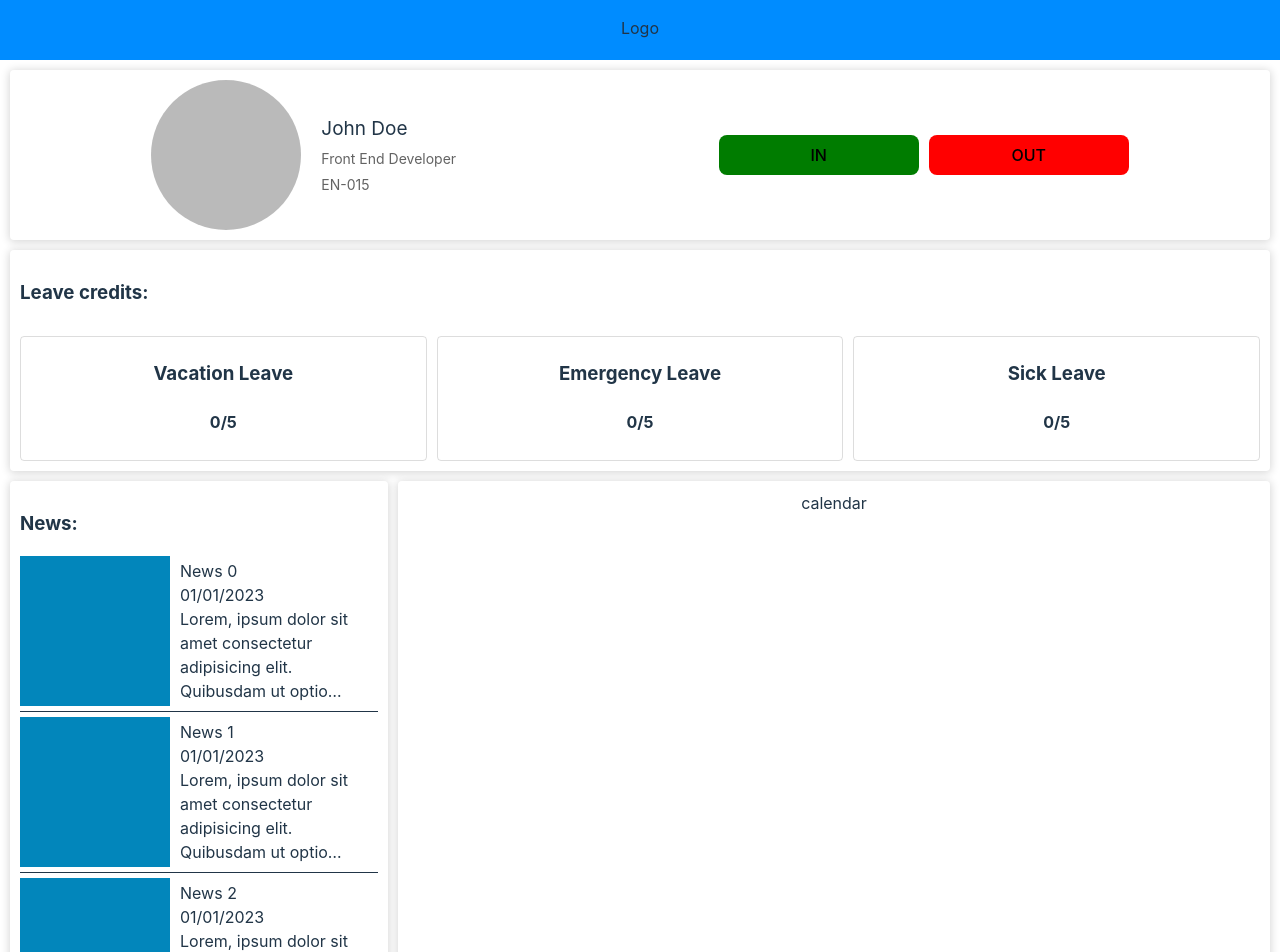
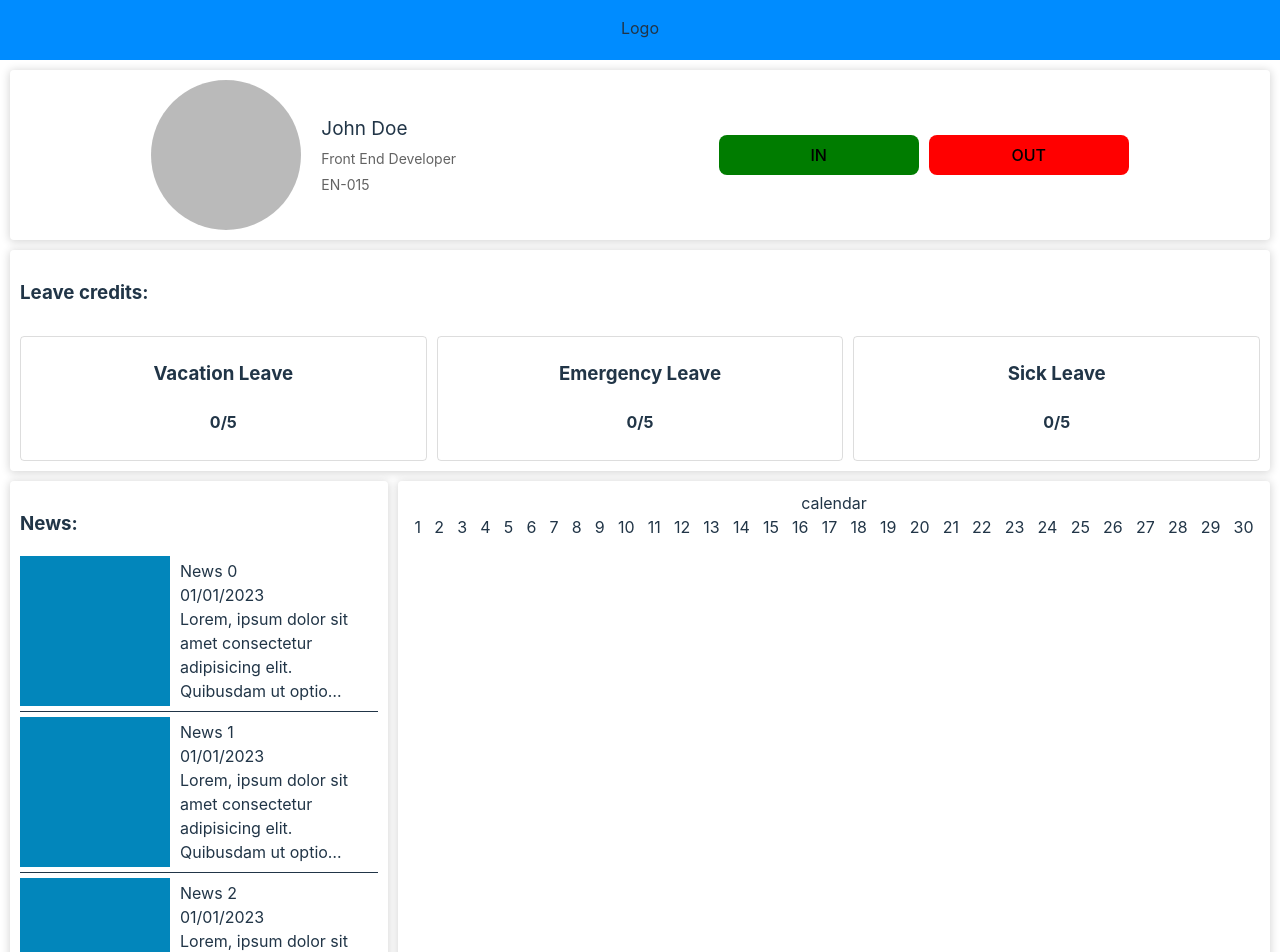
Before and after one commit to kreeshianAlvir/hr-management-v2, a React (Vite) app: page / in a window 1280 px wide. Shown: the top 952 px of the page. Built offline with nearby package versions, Linux system fonts and the light colour scheme.

Commit message:
installed the moment library

```diff
--- a/package.json
+++ b/package.json
@@ -10,6 +10,7 @@
     "preview": "vite preview"
   },
   "dependencies": {
+    "moment": "^2.29.4",
     "react": "^18.2.0",
     "react-dom": "^18.2.0",
     "sass": "^1.69.5"
--- a/src/pages/Home/index.jsx
+++ b/src/pages/Home/index.jsx
@@ -1,6 +1,16 @@
+import { useState, useEffect } from "react";
+
+import moment from "moment";
 import "./style.scss";
 
 export const Home = () => {
+  const currentMonthDays = new Array(moment().endOf("month").get("D")).fill();
+
+  useEffect(() => {
+    console.info(moment().startOf("month").get("D"));
+    console.info(moment().endOf("month").get("D"));
+  }, []);
+
   return (
     <div className="home">
       <div className="section upper-section">
@@ -56,7 +66,14 @@ export const Home = () => {
             ))}
           </ul>
         </div>
-        <div className="section calendar-section">calendar</div>
+        <div className="section calendar-section">
+          calendar
+          <div className="calendar">
+            {currentMonthDays.map((item, key) => (
+              <div key={key}>{key + 1}</div>
+            ))}
+          </div>
+        </div>
       </div>
     </div>
   );
--- a/src/pages/Home/style.scss
+++ b/src/pages/Home/style.scss
@@ -153,6 +153,15 @@
 
     .calendar-section {
       flex-grow: 1;
+
+      .calendar {
+        display: flex;
+        flex-wrap: wrap;
+
+        div {
+          flex-grow: 1;
+        }
+      }
     }
   }
 }
```
Also changed, not shown: 1 other file (tests, documents, lock files or other folders).
